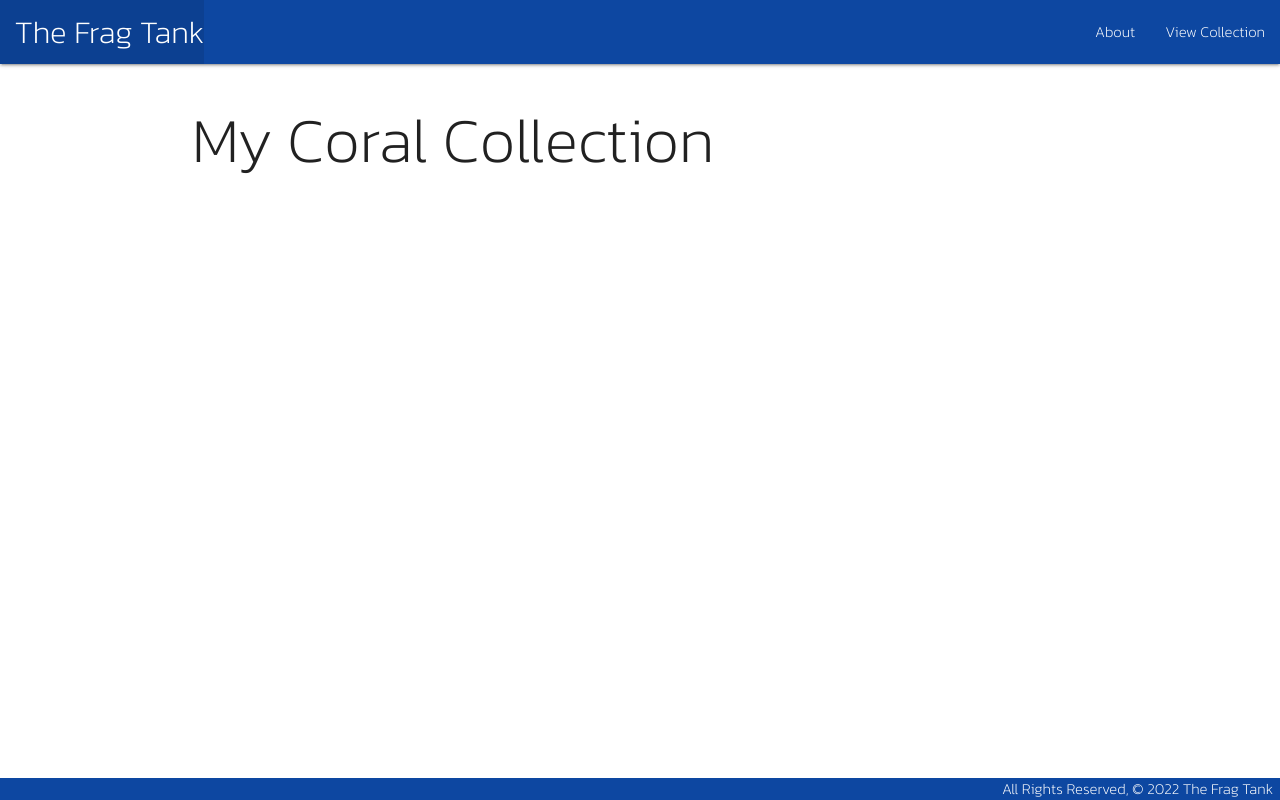
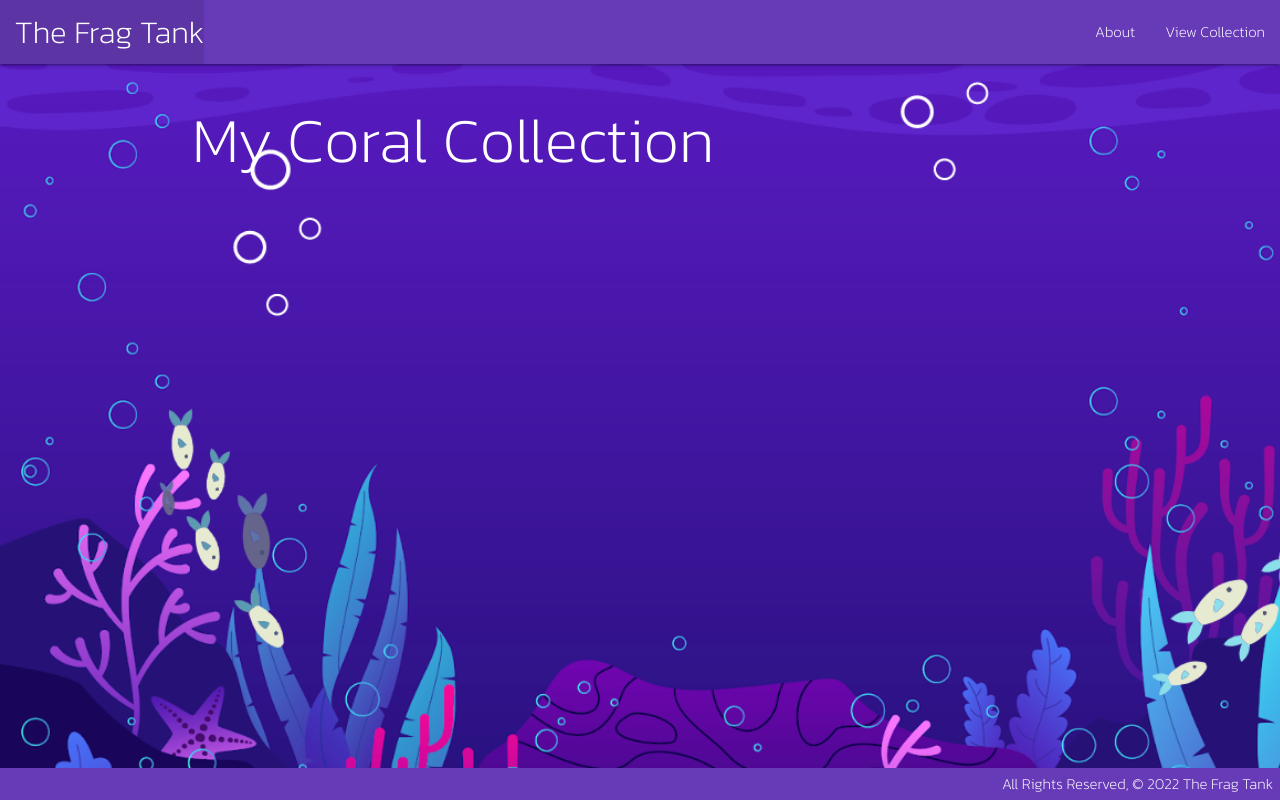
Before and after one commit to adbshiau/coralcollector, a Django app: page /corals/ in a window 1280 px wide. Run offline with Django 4.2, Linux system fonts and the light colour scheme; data that the repository does not hold is empty.

Commit message:
css updated

```diff
--- a/main_app/static/css/style.css
+++ b/main_app/static/css/style.css
@@ -3,6 +3,8 @@ body {
     min-height: 100vh;
     flex-direction: column;
     font-family: 'Kanit', sans-serif;
+    background-image: url('../images/bg.png');
+    background-size: cover;
 }
 
 main {
@@ -10,6 +12,11 @@ main {
 }
 
 footer.page-footer {
-    padding-top: 0;
+    padding-top: 5px;
+    padding-bottom: 5px;
     text-align: right;
 }
+
+#label {
+    color: white;
+}
--- a/main_app/templates/about.html
+++ b/main_app/templates/about.html
@@ -1,7 +1,9 @@
 {% extends 'base.html' %}
 
 {% block content %}
+<div id="label">
 <h1>About The Frag Tank</h1>
 <hr/>
 <h5>Check out the collection!</h5>
+</div>
 {% endblock content %}
--- a/main_app/templates/base.html
+++ b/main_app/templates/base.html
@@ -15,7 +15,7 @@
 <body>
   <header class="navbar-fixed">
     <nav>
-      <div class="nav-wrapper #0d47a1 blue darken-4" >
+      <div class="nav-wrapper #673ab7 deep-purple" >
         <ul>
           <li><a href="/" class="left brand-logo">&nbsp;&nbsp;The Frag Tank</a></li>
         </ul>
@@ -30,7 +30,7 @@
     {% block content %}
     {% endblock %}
   </main>
-  <footer class="page-footer #0d47a1 blue darken-4">
+  <footer class="page-footer #673ab7 deep-purple">
     <div class="right">All Rights Reserved, &copy; 2022 The Frag Tank &nbsp;</div>
   </footer>
 </body>
--- a/main_app/templates/corals/detail.html
+++ b/main_app/templates/corals/detail.html
@@ -2,7 +2,7 @@
 
 
 {% block content %}
-<h1>{{ coral.trade_name}}</h1>
+<h1 id="label">{{ coral.trade_name}}</h1>
 
 <div class="card">
     <div class="card-content">
--- a/main_app/templates/corals/index.html
+++ b/main_app/templates/corals/index.html
@@ -1,7 +1,7 @@
 {% extends 'base.html' %}
 {% block content %}
 
-<h1>My Coral Collection</h1>
+<h1 id="label">My Coral Collection</h1>
 
 {% for coral in corals %}
   <div class="card">
--- a/main_app/urls.py
+++ b/main_app/urls.py
@@ -4,6 +4,6 @@ from . import views
 urlpatterns = [
     path('', views.home, name='home'),
     path('about/', views.about, name='about'),
-    path('corals/',views.corals_index, name='index'),
+    path('corals/', views.corals_index, name='index'),
     path('corals/<int:coral_id>/', views.corals_detail, name='detail'),
 ]
```
